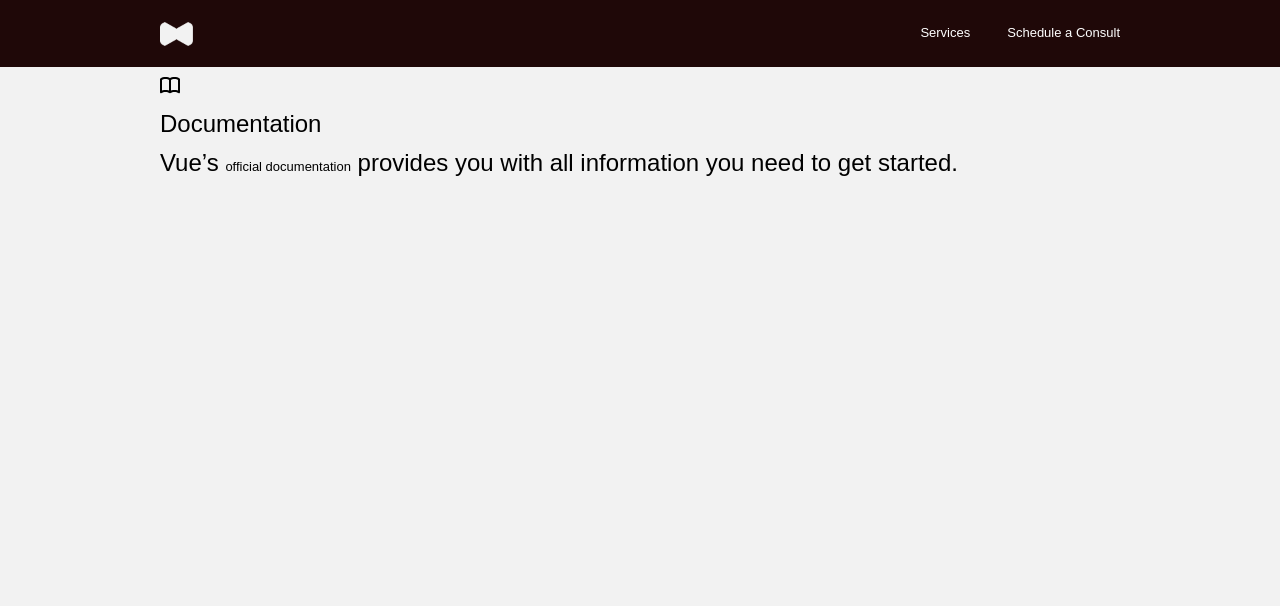
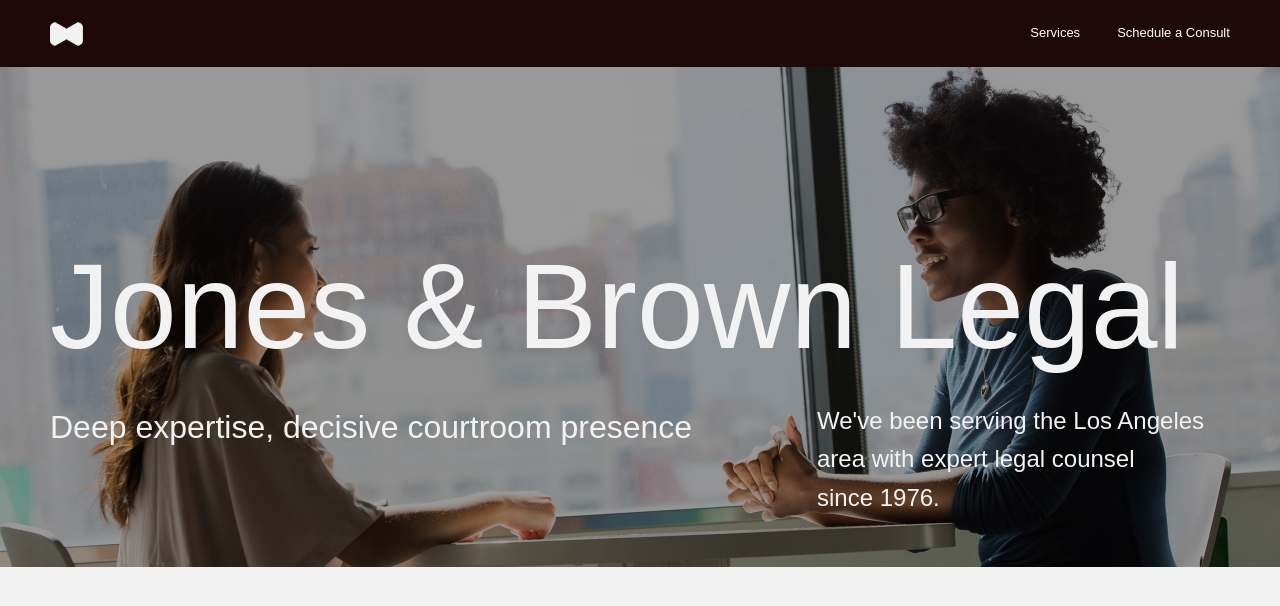
Before and after one commit to DejanVjestica/vuevibe, a Vue app: page / in a window 1280 px wide. Shown: the top 606 px of the page. Built offline with nearby package versions, Linux system fonts and the light colour scheme; a web font is replaced by a local one.

Commit message:
Add stage component

```diff
--- a/src/App.vue
+++ b/src/App.vue
@@ -37,10 +37,5 @@
 main {
   display: grid;
   grid-template-columns: var(--grid-template-columns);
-
-  > * {
-    grid-column: content;
-    max-width: var(--content-max-width);
-  }
 }
 </style>
--- a/src/assets/css/base.css
+++ b/src/assets/css/base.css
@@ -63,7 +63,7 @@
   }
 
   @media (min-width: 1260px) {
-    --content-max-width: 960px;
+    --content-max-width: 1180px;
     --grid-column-offset-S: 4;
     --grid-column-offset-M: 3;
 
--- a/src/components/MainStage.vue
+++ b/src/components/MainStage.vue
@@ -1,17 +1,71 @@
-<script setup lang="ts">
-import WelcomeItem from './WelcomeItem.vue'
-import DocumentationIcon from './icons/IconDocumentation.vue'
-</script>
+<template>
+  <section>
+    <div>
+      <h1>Jones & Brown Legal</h1>
+      <h2>Deep expertise, decisive courtroom presence</h2>
+      <h3>We've been serving the Los Angeles area with expert legal counsel since 1976.</h3>
+    </div>
+  </section>
+</template>
 
-<template>
-  <WelcomeItem>
-    <template #icon>
-      <DocumentationIcon />
-    </template>
-    <template #heading>Documentation</template>
+<style scoped>
+section {
+  grid-column: full;
+  background-image: image-set(
+    url('../assets/images/hero@1x.jpg') 1x,
+    url('../assets/images/hero@2x.jpg') 2x
+  );
+  min-height: 50rem;
+  background-size: cover;
+  background-repeat: no-repeat;
+  background-position-x: center;
+  color: var(--color-display-1);
+  display: flex;
+  flex-direction: row;
+  align-items: end;
+  justify-content: center;
 
-    Vue’s
-    <a href="https://vuejs.org/" target="_blank" rel="noopener">official documentation</a>
-    provides you with all information you need to get started.
-  </WelcomeItem>
-</template>
+  > div {
+    width: var(--content-max-width);
+    margin-block-end: 5rem;
+    display: flex;
+    flex-wrap: wrap;
+    column-gap: 5%;
+    text-wrap: pretty;
+
+    > h1 {
+      font-size: 4.2rem;
+    }
+
+    > h2 {
+      font-size: var(--header-1);
+    }
+
+    > h3 {
+      font-size: var(--header-1s);
+    }
+  }
+
+  @media (min-width: 768px) {
+    > div > h1 {
+      font-size: var(--display-3);
+    }
+  }
+
+  @media (min-width: 1260px) {
+    > div {
+      > h1 {
+        font-size: var(--hero-display);
+      }
+
+      > h2 {
+        flex-basis: 60%;
+      }
+
+      > h3 {
+        flex-basis: 35%;
+      }
+    }
+  }
+}
+</style>
```
Also changed, not shown: src/assets/images/hero@1x.jpg (added), src/assets/images/hero@2x.jpg (added).
